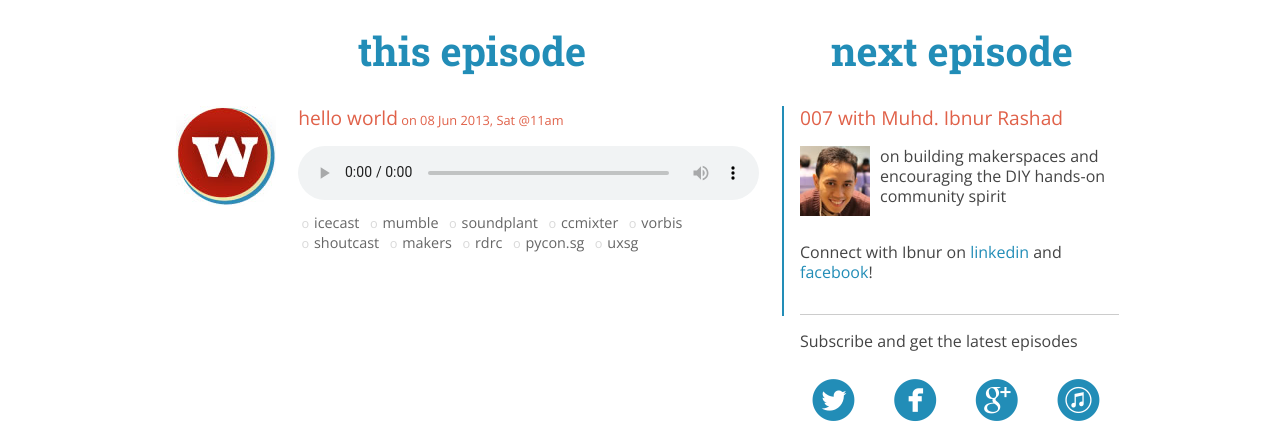
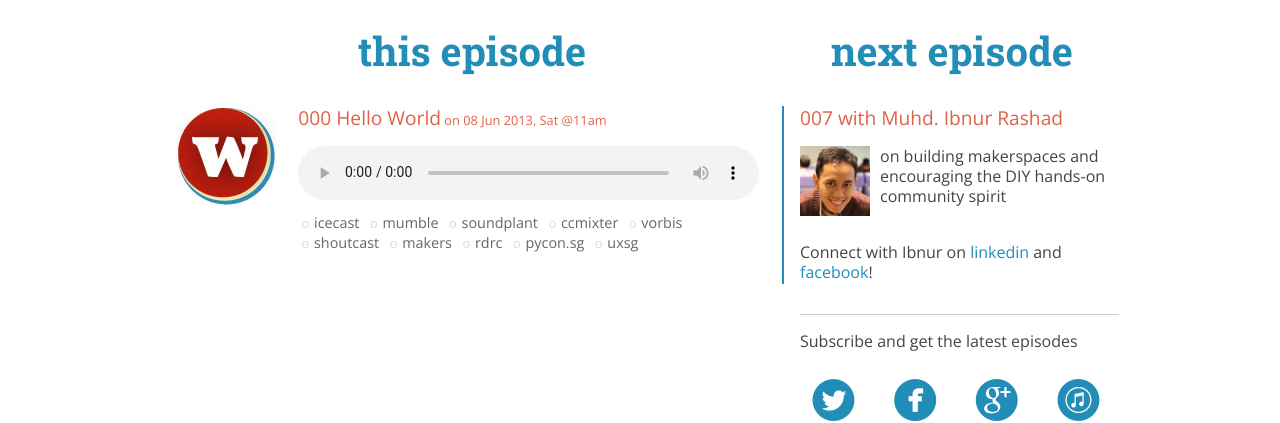
Before and after one commit to webuildsg/live, a Jekyll site: the page built from _posts/2013-06-08-hello-world.md, in a window 1280 px wide. Shown: the part 454-877 px from the top of the page. Built offline with Jekyll 4.4.1, drawn with Linux system fonts in a browser that asks for light colours; Markdown is read by kramdown in place of the engine named in the settings.

Commit message:
fixed main page layout with a shorter version. fixes #35.

```diff
--- a/_posts/2013-06-08-hello-world.md
+++ b/_posts/2013-06-08-hello-world.md
@@ -1,11 +1,11 @@
 ---
-title: hello world
+title: 000 Hello World
 layout: post
 permalink: /hello-world/
 profile: logo-100
 enclosure: http://audio.live.webuild.sg/000-hello-world
 length: 9007432
-description: First episode! Hosts explain the technology and reason behind this live audio show.
+description: First episode! Hosts explain the technology and reason behind this live audio show
 ---
 *   [icecast][1]
 *   [mumble][2]
--- a/index.html
+++ b/index.html
@@ -20,7 +20,7 @@ title: A live conversation with geeks in town on building, learning and sharing!
             <source src="{{ post.enclosure }}.mp3" type="audio/mpeg"></source>
             <source src="{{ post.enclosure }}.ogg" type="audio/ogg"></source>
           </audio>
-          {{post.content}}
+          <p>{{ post.description }}  <a href="{{site.url}}{{post.permalink}}">[...show notes]</a></p>
         </div>
       </div>
     </li>
--- a/sass/pages/post.sass
+++ b/sass/pages/post.sass
@@ -9,7 +9,7 @@
   display: inline-block
   vertical-align: top
   width: 78%
-  padding-bottom: 3rem
+  padding-bottom: 1rem
 
 .post
   p
```
Also changed, not shown: _posts/2013-10-26-calvin-cheng.md (+1 -1 lines), style.css.
